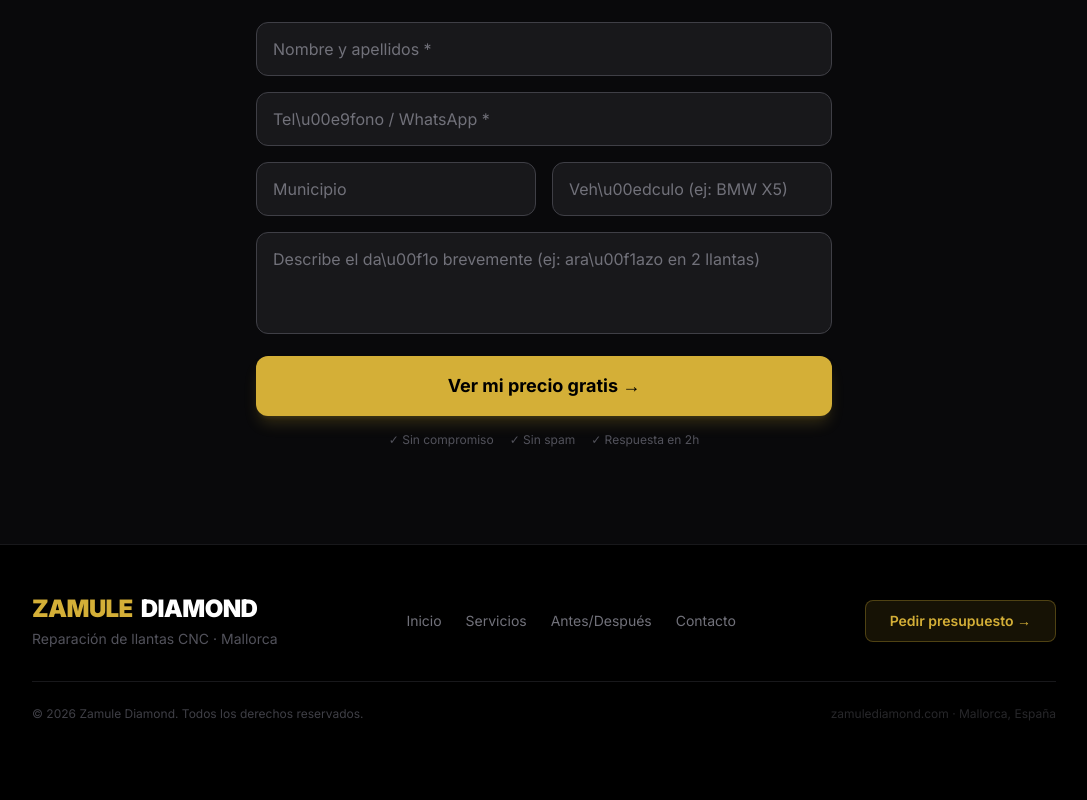
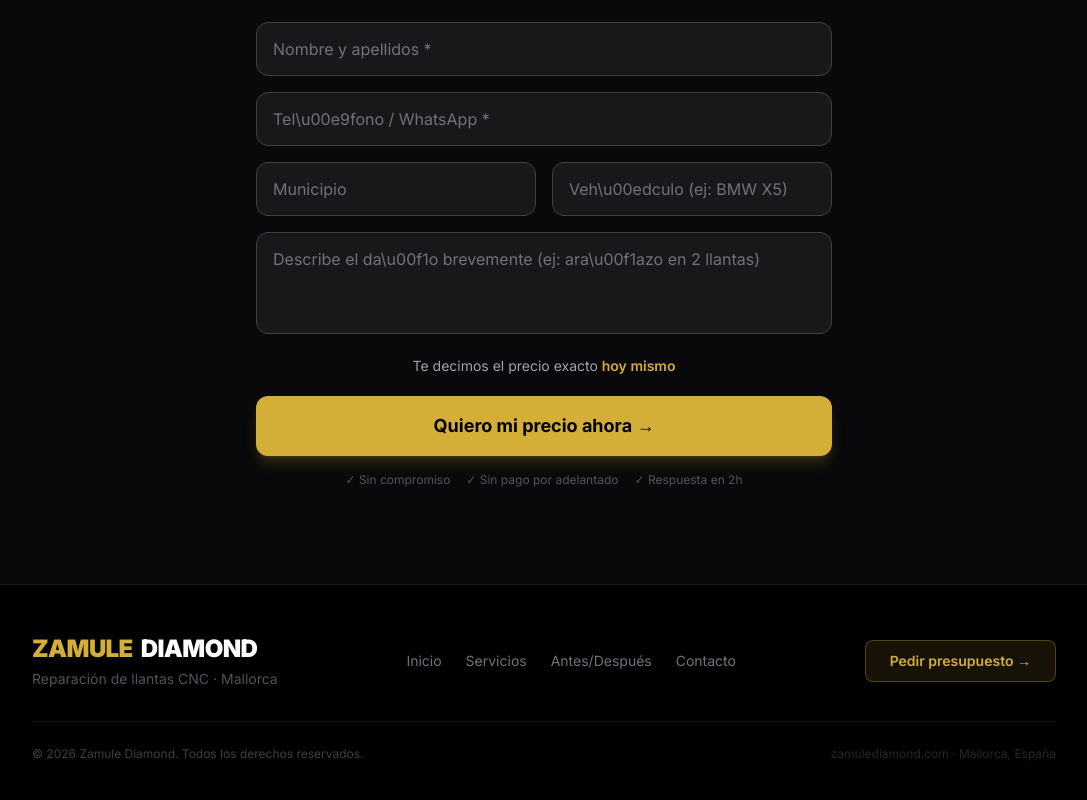
Before and after one commit to Zamule-2022/zamulediamond-web, a Next.js app: page / in a window 1280 px wide. Shown: the part 3203-4003 px from the top of the page, without its empty margins (96-1183 px from the left). Before the commit the page ends 3973 px from the top, so only its background shows below. Built offline with nearby package versions, Linux system fonts and the light colour scheme.

Commit message:
Update Formulario.jsx

```diff
--- a/src/components/Formulario.jsx
+++ b/src/components/Formulario.jsx
@@ -120,17 +120,22 @@ export default function Formulario() {
               {...register('descripcion')}
             />
 
+            {/* Pre-CTA urgencia */}
+            <p className="text-center text-sm text-zinc-400 pb-1">
+              Te decimos el precio exacto <span className="text-gold-400 font-semibold">hoy mismo</span>
+            </p>
+
             <button
               type="submit"
               disabled={enviando}
               className="w-full bg-gold-400 text-black font-bold py-4 rounded-xl text-lg hover:bg-gold-500 transition-colors disabled:opacity-60 disabled:cursor-not-allowed shadow-lg shadow-gold-400/20"
             >
-              {enviando ? 'Enviando...' : 'Ver mi precio gratis \u2192'}
+              {enviando ? 'Enviando...' : 'Quiero mi precio ahora \u2192'}
             </button>
 
             <div className="flex items-center justify-center gap-4 text-zinc-600 text-xs">
               <span>&#10003; Sin compromiso</span>
-              <span>&#10003; Sin spam</span>
+              <span>&#10003; Sin pago por adelantado</span>
               <span>&#10003; Respuesta en 2h</span>
             </div>
           </form>
```
